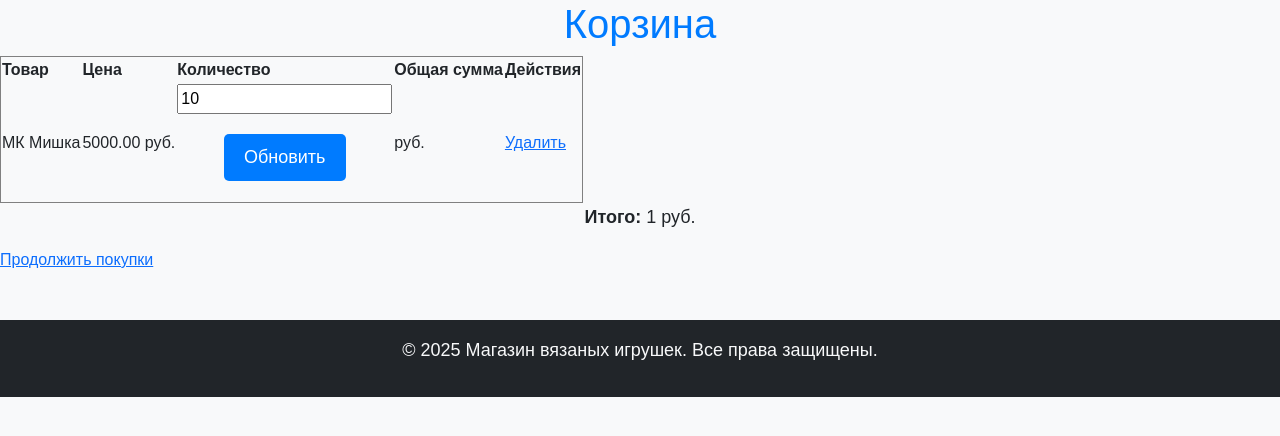
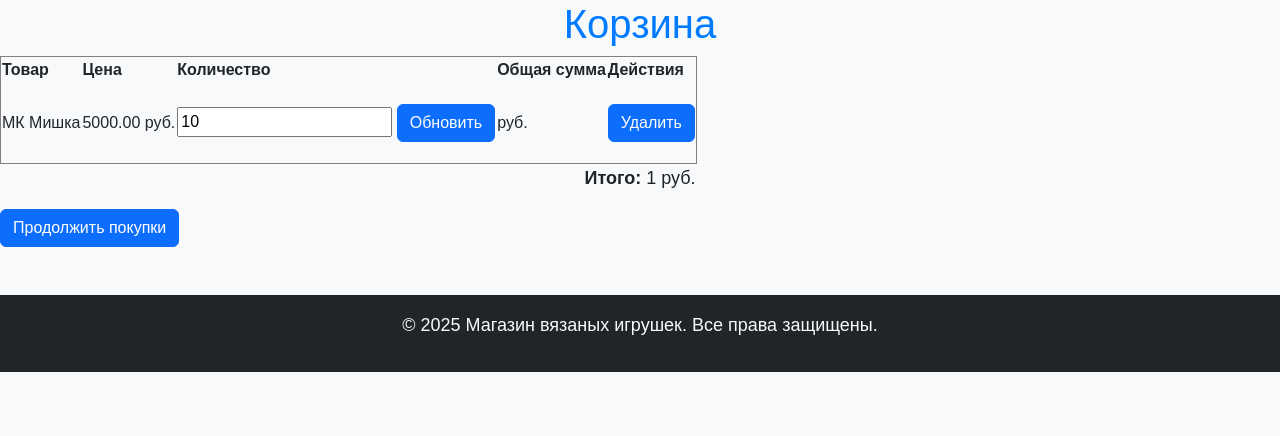
Before and after one commit to Aleksei2705/second_repo, a Django app: template cart/templates/cart/cart.html in a window 1280 px wide. Shown: the part 196-632 px from the top of the page. Run offline with Django 5.2, Linux system fonts and the light colour scheme; data comes from the database, SQL or seed files in the repository; both versions use the stored data as it was after the commit; tables that the repository leaves empty hold one stand-in row (values such as "Sample post"); the template is opened without the code that fills it: values that come from a table or form of the project are taken from there, most other values are stand-ins (such as "Sample title", 1, 10 or a date in 2020).

Commit message:
возобновление кнопки удаления

```diff
--- a/cart/templates/cart/cart.html
+++ b/cart/templates/cart/cart.html
@@ -22,18 +22,18 @@
                         <form action="{% url 'update_cart' item.product.pk %}" method="post">
                             {% csrf_token %}
                             <input type="number" name="quantity" value="{{ item.quantity }}" min="1">
-                            <button type="submit">Обновить</button>
+                            <button type="submit"class="btn btn-primary">Обновить</button>
                         </form>
                     </td>
                     <td>{{ item.total }} руб.</td>
                     <td>
-                        <a href="{% url 'remove_from_cart' item.product.pk %}">Удалить</a>
+                        <a href="{% url 'remove_from_cart' item.product.pk %}"class="btn btn-primary">Удалить</a>
                     </td>
                 </tr>
             {% endfor %}
         </table>
         <p><strong>Итого:</strong> {{ total_price }} руб.</p>
-        <a href="/">Продолжить покупки</a>
+        <a href="/"class="btn btn-primary">Продолжить покупки</a>
     {% else %}
         <p>Ваша корзина пуста.</p>
     {% endif %}
--- a/myshop/urls.py
+++ b/myshop/urls.py
@@ -23,8 +23,4 @@ urlpatterns = [
     path('admin/', admin.site.urls),
     path('', include('shop.urls')),  # Подключаем маршруты магазина
     path('cart/', include('cart.urls')),
-
-
 ]
-if settings.DEBUG:
-    urlpatterns += static(settings.MEDIA_URL, document_root=settings.MEDIA_ROOT)
--- a/shop/templates/shop/base.html
+++ b/shop/templates/shop/base.html
@@ -19,7 +19,7 @@
 <body>
     <nav class="navbar navbar-expand-lg navbar-dark bg-primary">
     <div class="container">
-        <a class="navbar-brand" href="/">Магазин игрушек</a>
+        <a class="navbar-brand" href="/">ВЯЗАНИЕ-РЕЛАКС</a>
         <button class="navbar-toggler" type="button" data-bs-toggle="collapse" data-bs-target="#navbarNav">
             <span class="navbar-toggler-icon"></span>
         </button>
@@ -49,5 +49,8 @@
     <p>© 2025 Магазин вязаных игрушек. Все права защищены.</p>
     </footer>
 
+
+
+
 </body>
 </html>
--- a/shop/templates/shop/product_list.html
+++ b/shop/templates/shop/product_list.html
@@ -23,6 +23,7 @@
                     <h5 class="card-title">{{ product.name }}</h5>
                     <p class="card-text">{{ product.price }} руб.</p>
                     <a href="{% url 'product_detail' product.pk %}" class="btn btn-primary">Подробнее</a>
+                    <a href="{% url 'add_to_cart' product.pk %}"class="btn btn-primary">Добавить в корзину</a>
                 </div>
             </div>
         </div>
--- a/shop/urls.py
+++ b/shop/urls.py
@@ -5,5 +5,4 @@ urlpatterns = [
     path('about/', about_view, name='about'),
     path('', product_list, name='product_list'),
     path('product/<int:pk>/', product_detail, name='product_detail'),  # Обрати внимание на этот путь
-
-]
+    ]
```
Also changed, not shown: db.sqlite3.
